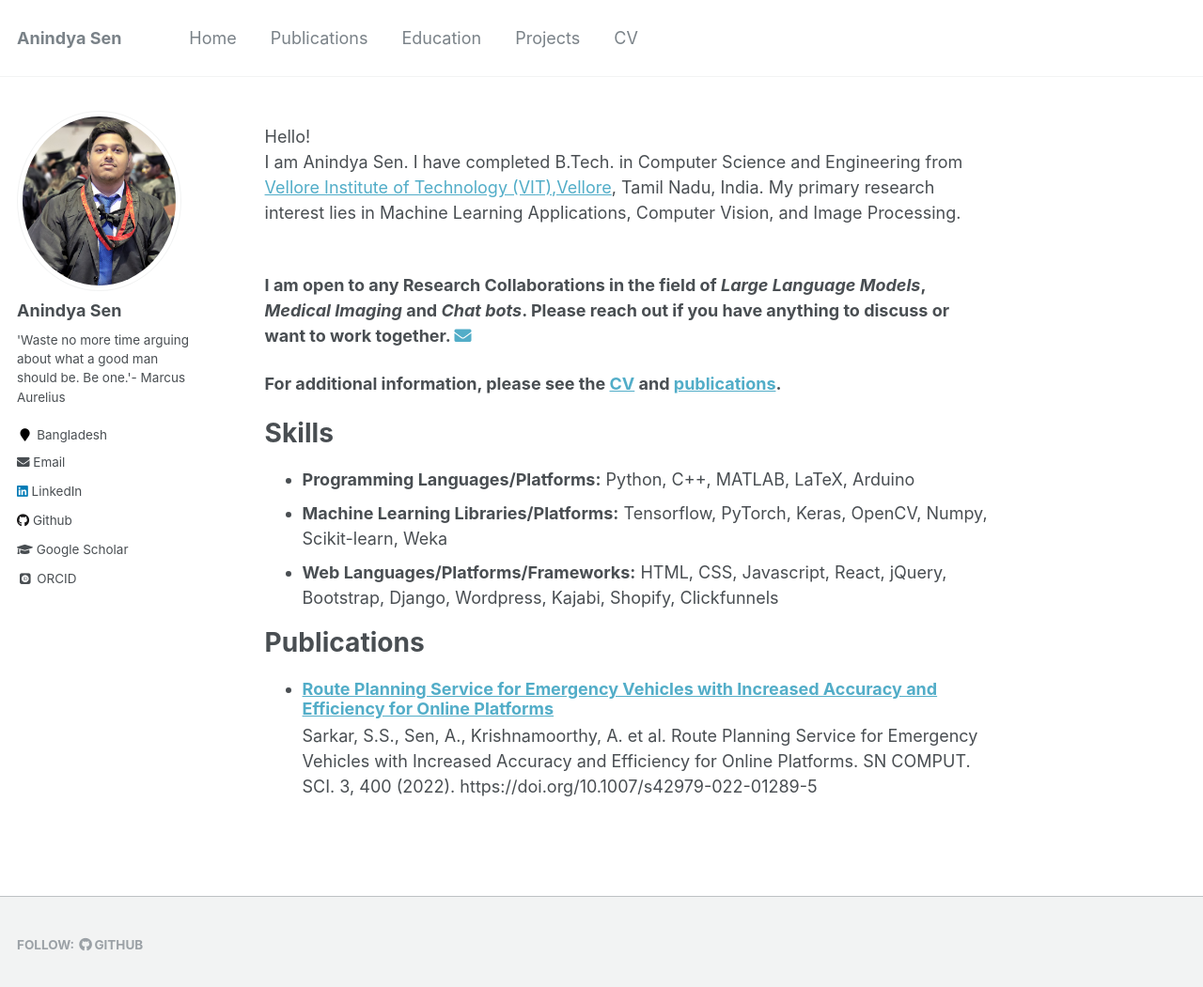
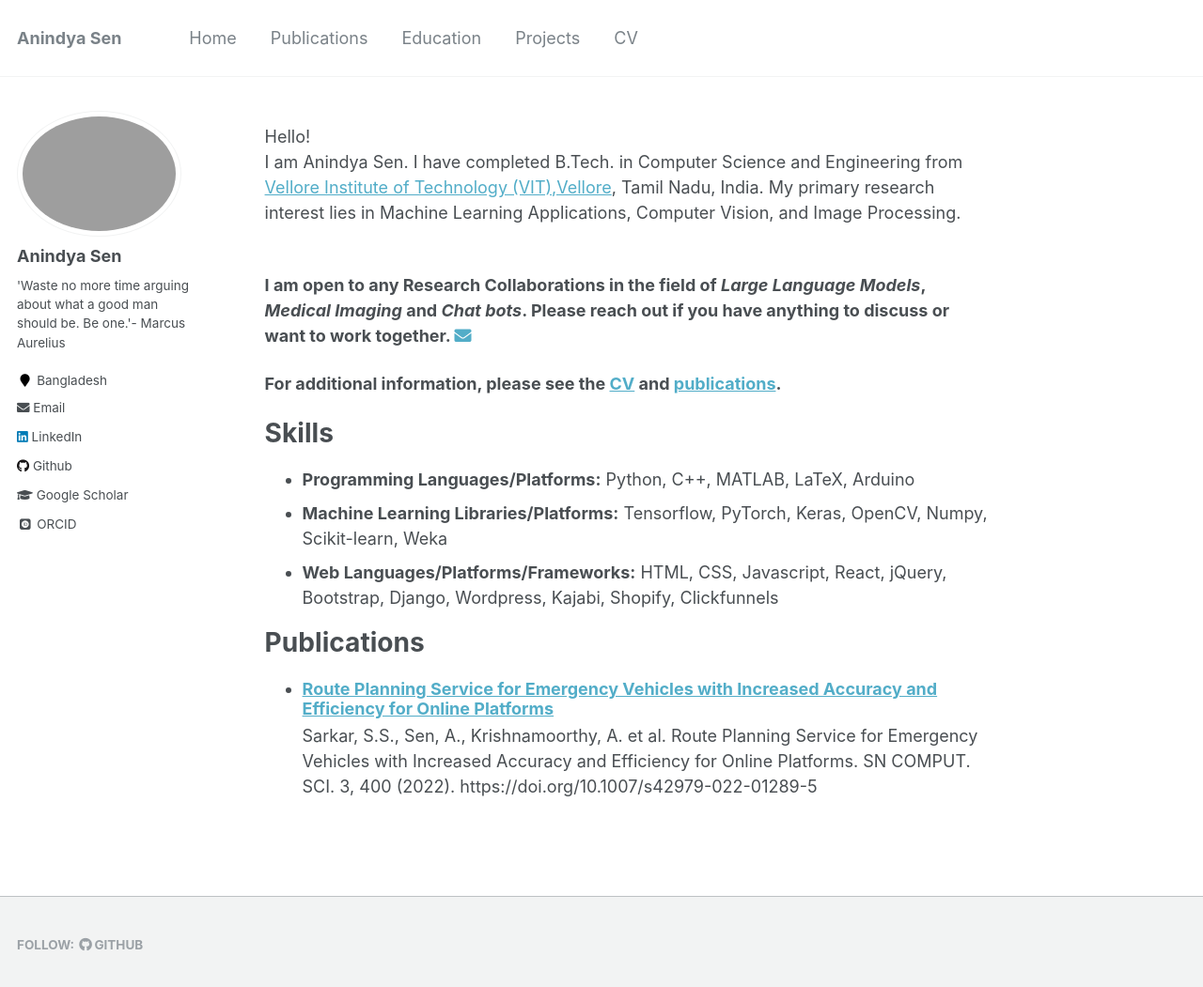
Before and after one commit to senanindya/senanindya.github.io, a Jekyll site: the page built from _pages/about.md, in a window 1280 px wide and 1064 px high. Shown: the top 1051 px of the window at 94% size. Built offline with Jekyll 4.4.1, drawn with Linux system fonts in a browser that asks for light colours; some web fonts are replaced.

Commit message:
Update _config.yml

```diff
--- a/_config.yml
+++ b/_config.yml
@@ -82,7 +82,7 @@ analytics:
 # Site Author
 author:
   name             : "Anindya Sen"
-  avatar           : "20220821_112946.jpg"
+  avatar           : "mypic.jpg"
   bio              : " 'Waste no more time arguing about what a good man should be. Be one.'- Marcus Aurelius"
   location         : "Bangladesh"
   employer         :
```
